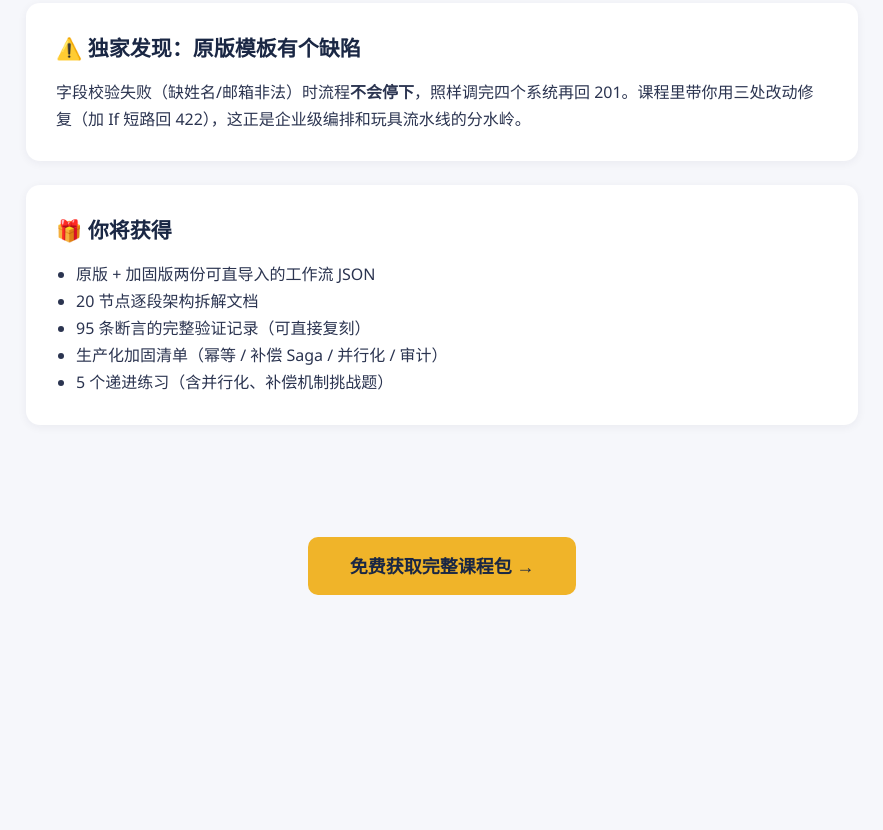
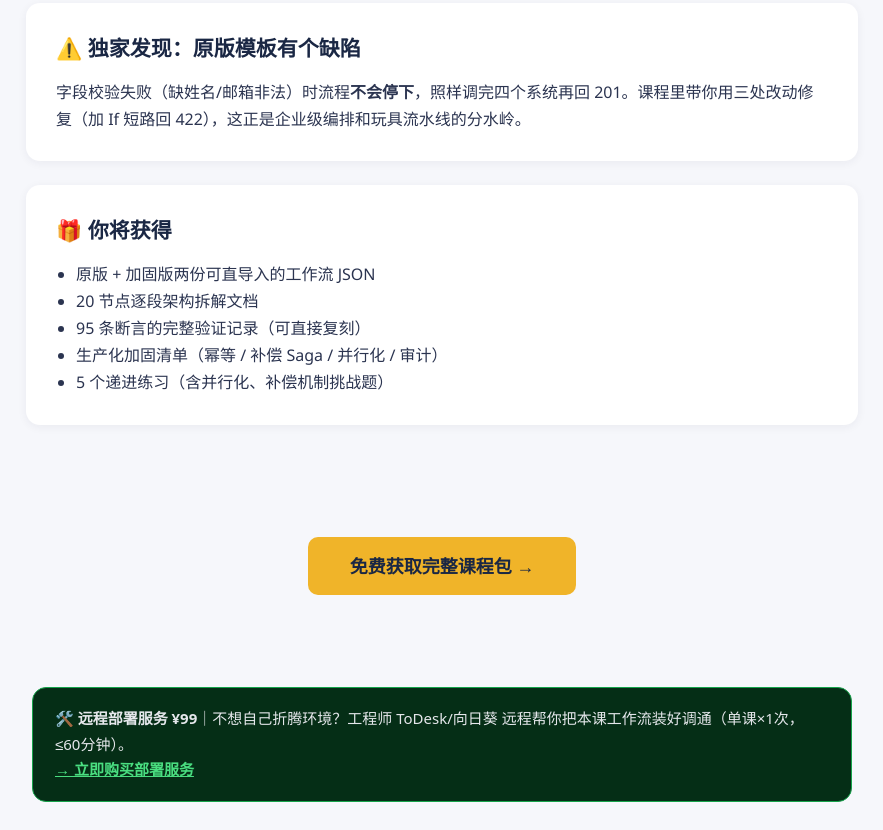
Before and after one commit to xinchun575924529/n8n-lesson-15-employee-onboarding-orchestrator, a plain HTML site: page site/index.html in a window 1280 px wide. Shown: the part 942-1772 px from the top of the page, without its empty margins (198-1081 px from the left). Before the commit the page ends 1601 px from the top, so only its background shows below. Drawn offline with Linux system fonts and the light colour scheme.

Commit message:
add remote-deploy service card to site (90008)

```diff
--- a/site/index.html
+++ b/site/index.html
@@ -68,5 +68,11 @@ code{background:#eef1f8;padding:1px 6px;border-radius:4px;font-size:13px}
 <div class="cta">
   <a href="https://github.com/xinchun575924529/n8n-lesson-15-employee-onboarding-orchestrator">免费获取完整课程包 →</a>
 </div>
+
+<!-- 90008 远程部署服务钩子 -->
+<div style="max-width:820px;margin:28px auto;padding:18px 22px;border:1px solid #16a34a;border-radius:14px;background:#052e16;color:#e5e7eb;font-size:15px;line-height:1.7;font-family:system-ui,sans-serif">
+🛠️ <strong>远程部署服务 ¥99</strong>｜不想自己折腾环境？工程师 ToDesk/向日葵 远程帮你把本课工作流装好调通（单课×1次，≤60分钟）。<br>
+<a href="https://n8nbox.cn/cashier?item=svc-remote-deploy-01" style="color:#4ade80;font-weight:bold">→ 立即购买部署服务</a>
+</div>
 </body>
 </html>
```
